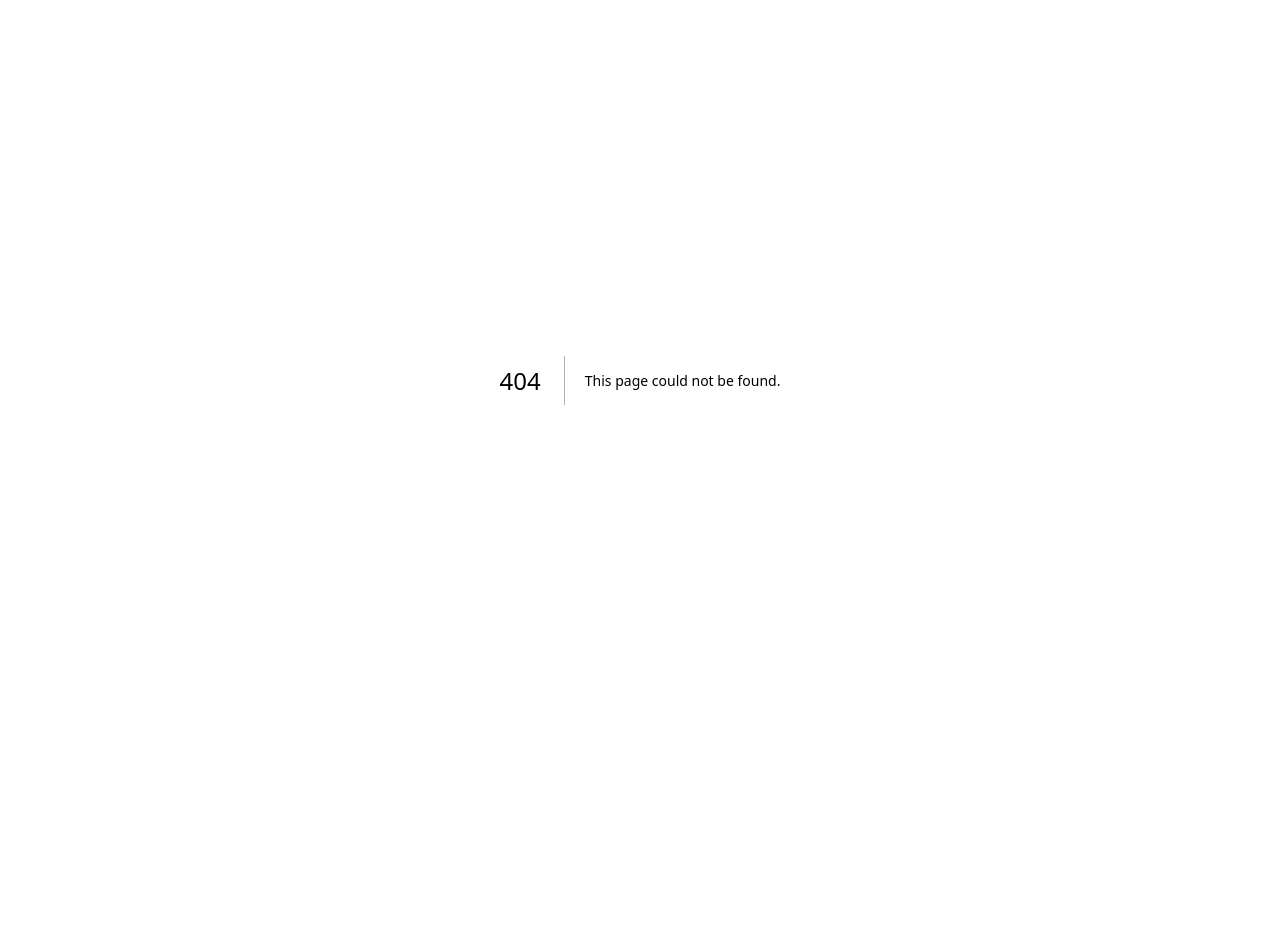
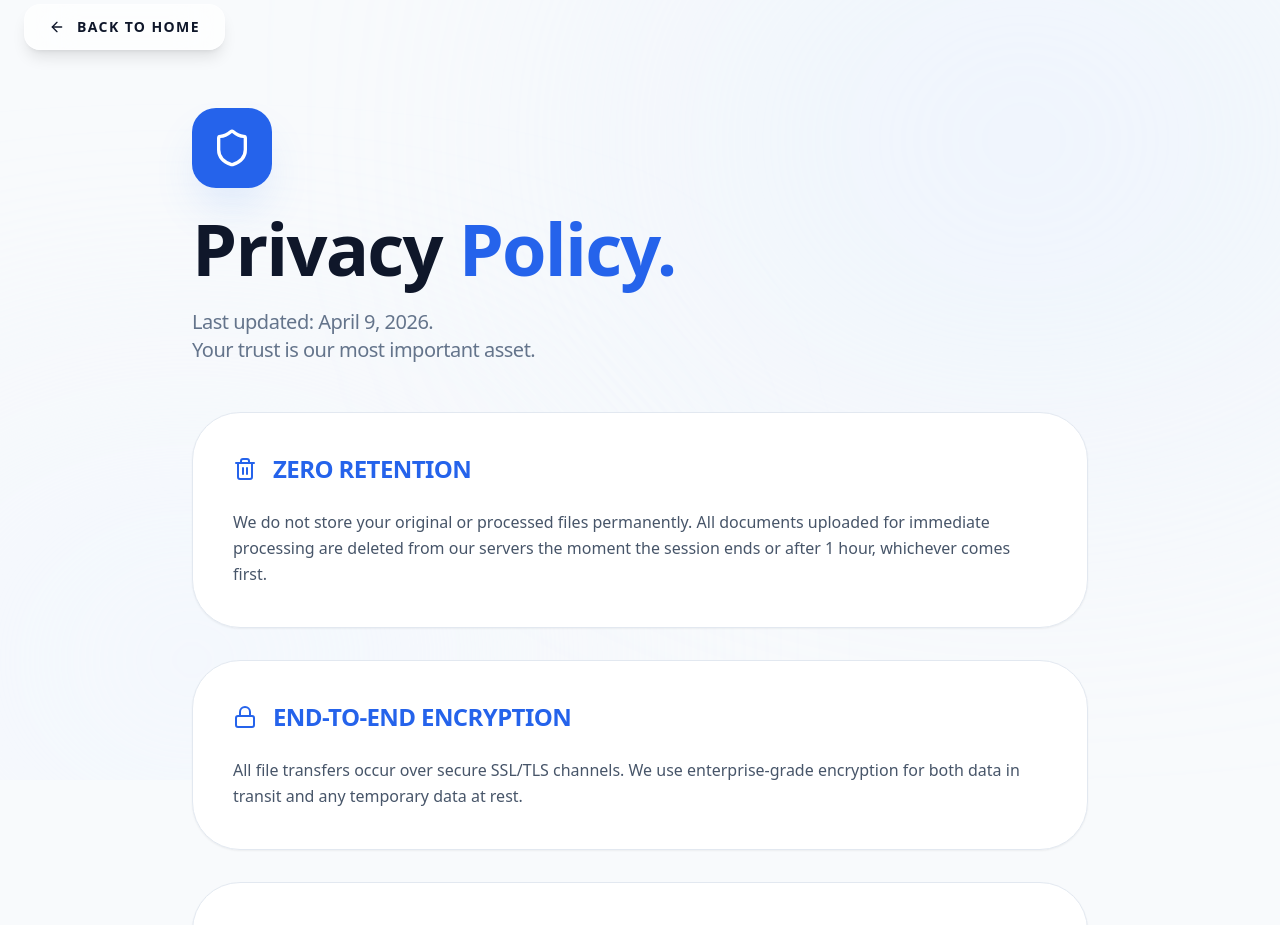
Before and after one commit to aayushrajputz/Hackathon_Project, a Next.js app in the folder frontend/: page /privacy in a window 1280 px wide. Before the commit this address had no page. Shown: the part 20-945 px from the top of the page. Before the commit the page ends 800 px from the top, so only its background shows below. Built offline with nearby package versions, Linux system fonts and the light colour scheme.

Commit message:
feat: allow guest access to core tools and add privacy policy page

```diff
--- a/frontend/app/page.tsx
+++ b/frontend/app/page.tsx
@@ -294,11 +294,10 @@ export default function HomePage() {
                     </Link>
 
                     <div className="flex gap-12">
-                        {['Security', 'Privacy', 'Status', 'API'].map((item) => (
-                            <Link key={item} href="/" className="text-[10px] font-black text-slate-400 uppercase tracking-widest hover:text-blue-600 transition-colors">
-                                {item}
-                            </Link>
-                        ))}
+                        <Link href="/security" className="text-[10px] font-black text-slate-400 uppercase tracking-widest hover:text-blue-600 transition-colors">Security</Link>
+                        <Link href="/privacy" className="text-[10px] font-black text-slate-400 uppercase tracking-widest hover:text-blue-600 transition-colors">Privacy</Link>
+                        <Link href="/status" className="text-[10px] font-black text-slate-400 uppercase tracking-widest hover:text-blue-600 transition-colors">Status</Link>
+                        <Link href="/api-docs" className="text-[10px] font-black text-slate-400 uppercase tracking-widest hover:text-blue-600 transition-colors">API</Link>
                     </div>
 
                     <div className="text-[10px] font-black text-slate-400 uppercase tracking-widest">
--- /dev/null
+++ b/frontend/app/privacy/page.tsx
@@ -0,0 +1,87 @@
+'use client';
+
+import Link from 'next/link';
+import { motion } from 'framer-motion';
+import { FileText, Shield, ArrowLeft, Lock, Trash2, EyeOff } from 'lucide-react';
+
+export default function PrivacyPage() {
+    return (
+        <div className="min-h-screen bg-slate-50 text-slate-900 font-sans selection:bg-blue-100 selection:text-blue-900">
+            {/* Ambient Background */}
+            <div className="fixed inset-0 z-0 overflow-hidden pointer-events-none">
+                <div className="absolute top-[-10%] right-[-10%] w-[60%] h-[60%] bg-blue-100/40 rounded-full blur-[160px]"></div>
+                <div className="absolute bottom-[-10%] left-[-10%] w-[50%] h-[50%] bg-blue-50/60 rounded-full blur-[140px]"></div>
+            </div>
+
+            <nav className="fixed top-0 left-0 right-0 z-50 p-6">
+                <div className="container mx-auto">
+                    <Link href="/" className="inline-flex items-center gap-3 px-6 py-3 rounded-2xl bg-white/70 backdrop-blur-xl border border-white/40 shadow-lg text-sm font-black uppercase tracking-widest hover:bg-white transition-all">
+                        <ArrowLeft className="w-4 h-4" />
+                        Back to Home
+                    </Link>
+                </div>
+            </nav>
+
+            <main className="relative z-10 pt-32 pb-24 px-6">
+                <div className="container mx-auto max-w-4xl">
+                    <motion.div
+                        initial={{ opacity: 0, y: 20 }}
+                        animate={{ opacity: 1, y: 0 }}
+                        className="space-y-12"
+                    >
+                        <header className="space-y-6">
+                            <div className="w-20 h-20 rounded-3xl bg-blue-600 flex items-center justify-center shadow-2xl shadow-blue-500/20">
+                                <Shield className="w-10 h-10 text-white" />
+                            </div>
+                            <h1 className="text-5xl md:text-7xl font-black text-slate-900 tracking-tight">
+                                Privacy <span className="text-blue-600">Policy.</span>
+                            </h1>
+                            <p className="text-xl text-slate-500 font-medium tracking-tight">
+                                Last updated: April 9, 2026. <br />
+                                Your trust is our most important asset.
+                            </p>
+                        </header>
+
+                        <div className="grid gap-8">
+                            <section className="p-10 rounded-[3rem] bg-white border border-slate-200 shadow-sm space-y-6">
+                                <div className="flex items-center gap-4 text-blue-600">
+                                    <Trash2 className="w-6 h-6" />
+                                    <h2 className="text-2xl font-black uppercase tracking-tight">Zero Retention</h2>
+                                </div>
+                                <p className="text-slate-600 font-medium leading-relaxed">
+                                    We do not store your original or processed files permanently. All documents uploaded for immediate processing are deleted from our servers the moment the session ends or after 1 hour, whichever comes first.
+                                </p>
+                            </section>
+
+                            <section className="p-10 rounded-[3rem] bg-white border border-slate-200 shadow-sm space-y-6">
+                                <div className="flex items-center gap-4 text-blue-600">
+                                    <Lock className="w-6 h-6" />
+                                    <h2 className="text-2xl font-black uppercase tracking-tight">End-to-End Encryption</h2>
+                                </div>
+                                <p className="text-slate-600 font-medium leading-relaxed">
+                                    All file transfers occur over secure SSL/TLS channels. We use enterprise-grade encryption for both data in transit and any temporary data at rest.
+                                </p>
+                            </section>
+
+                            <section className="p-10 rounded-[3rem] bg-white border border-slate-200 shadow-sm space-y-6">
+                                <div className="flex items-center gap-4 text-blue-600">
+                                    <EyeOff className="w-6 h-6" />
+                                    <h2 className="text-2xl font-black uppercase tracking-tight">No Third-Party Tracking</h2>
+                                </div>
+                                <p className="text-slate-600 font-medium leading-relaxed">
+                                    BinaryPDF does not sell your personal data or document content to third parties. We use minimal, privacy-focused analytics (Umami) to improve our tools without tracking individual users.
+                                </p>
+                            </section>
+                        </div>
+
+                        <footer>
+                            <p className="text-slate-400 text-sm font-bold uppercase tracking-widest text-center">
+                                &copy; 2026 BINARYPDF. ALL RIGHTS RESERVED.
+                            </p>
+                        </footer>
+                    </motion.div>
+                </div>
+            </main>
+        </div>
+    );
+}
```
Also changed, not shown: 2 other files (tests, documents, lock files or other folders).
